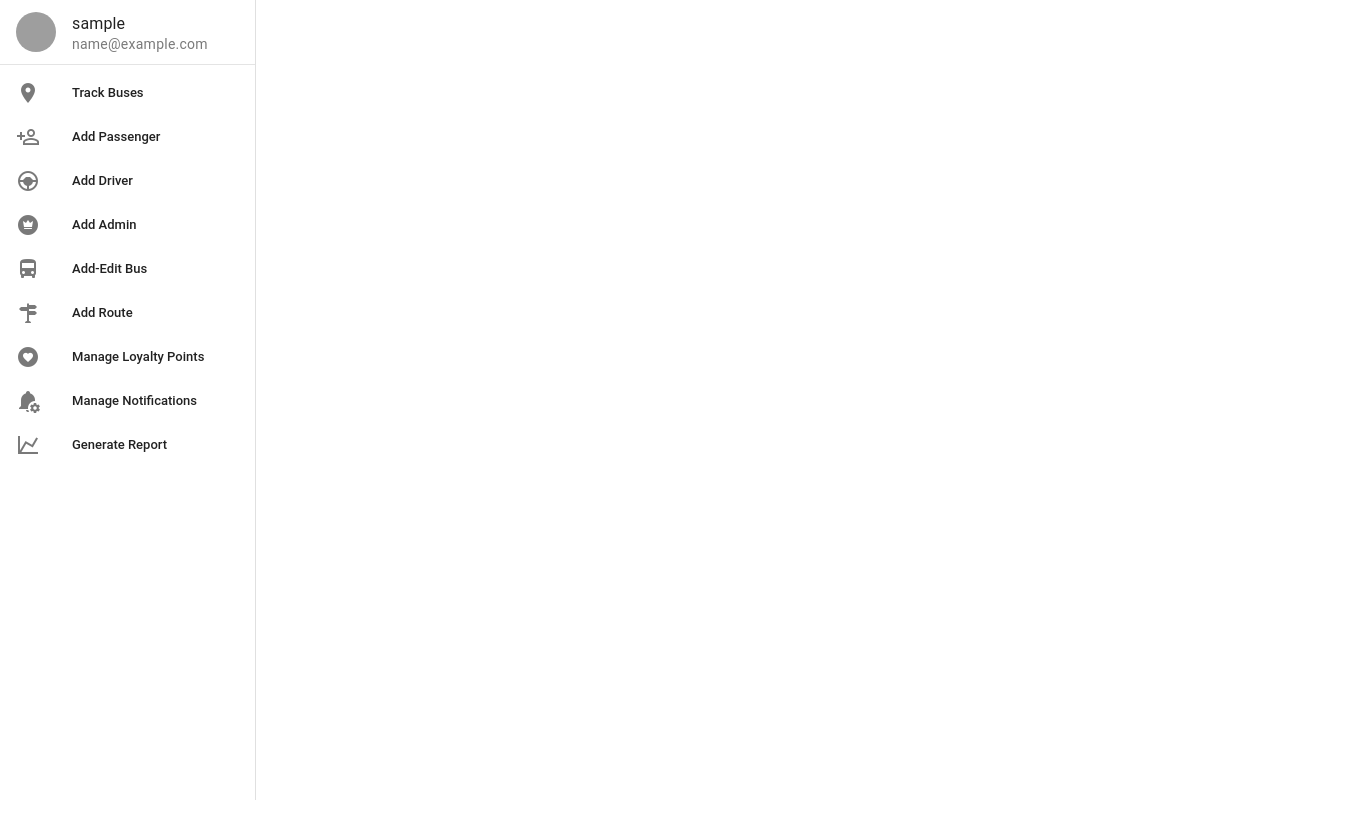
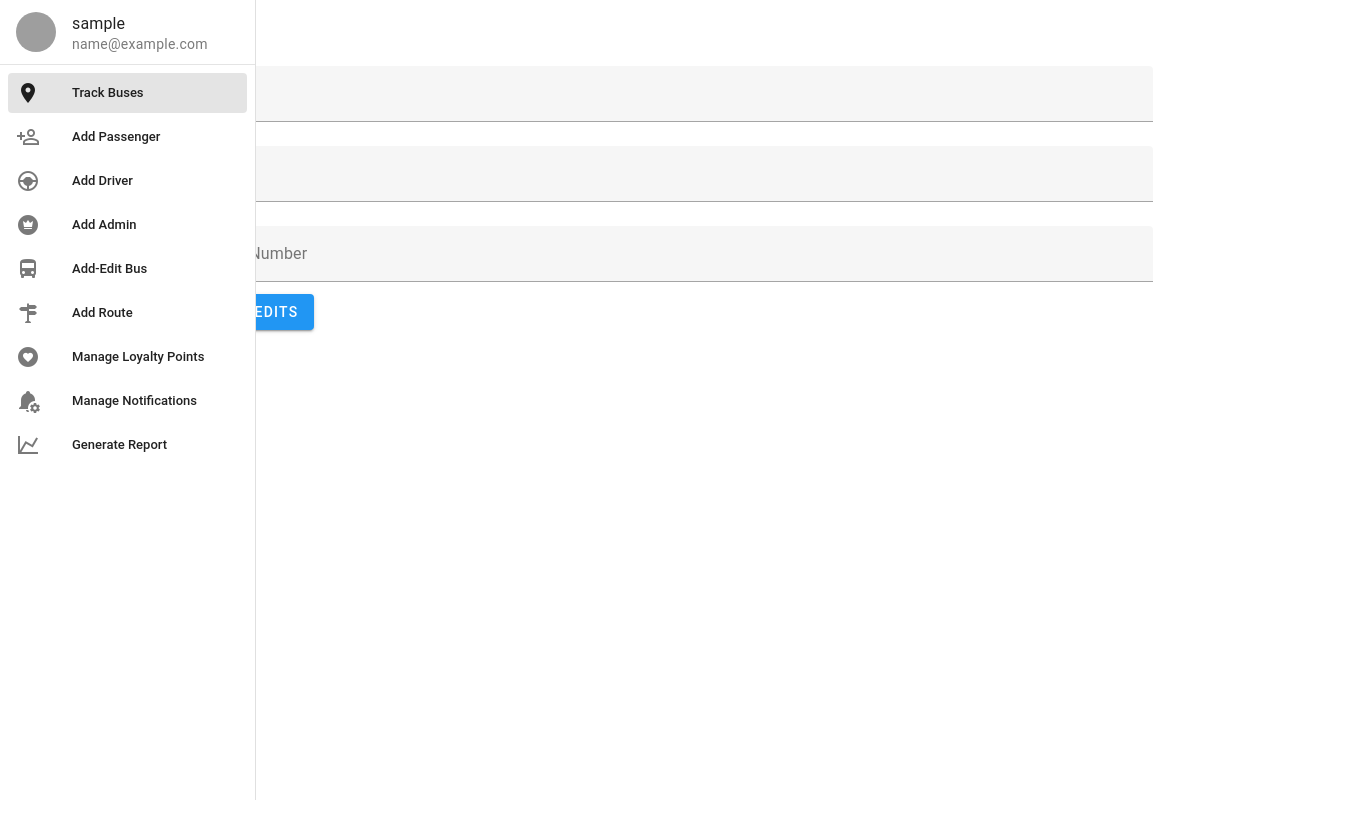
Before and after one commit to JBus-201/jbus-admin, a Vue app: page /edit-passenger/Home in a window 1280 px wide. Shown: the top 838 px of the page, 1349 px wide, since content can reach past the window. Before the commit the page ends 800 px from the top, so only its background shows below. Built offline with nearby package versions, Linux system fonts and the light colour scheme; no server answers; sample sign-in values are in the browser's storage; grey boxes are pictures that could not be loaded.

Commit message:
added routes for the edit pages, and added a table to display passengers, added alerts for invalid logins, and added views for the edit pages, and populated the edit passenger component

```diff
--- a/src/router/index.js
+++ b/src/router/index.js
@@ -7,7 +7,7 @@ const router = createRouter({
     { name: 'login', path: '/', component: () => import('../views/log-in.vue') },
     {
       name: 'Home',
-      path: '/Home',
+      path: '/home',
       component: () => import('../views/track-buses.vue'),
       beforeEnter: (to, from, next) => {
         const token = localStorage.getItem('token')
@@ -32,6 +32,19 @@ const router = createRouter({
       }
     },
     {
+      name: 'edit Passenger',
+      path: '/edit-passenger/:passengerID',
+      component: () => import('../views/edit-passenger.vue'),
+      beforeEnter: (to, from, next) => {
+        const token = localStorage.getItem('token')
+        if (!token) {
+          next('/') // redirect to login if there's no token
+        } else {
+          next() // proceed to /add-passenger
+        }
+      }
+    },
+    {
       name: 'Add Driver',
       path: '/add-driver',
       component: () => import('../views/add-driver.vue'),
@@ -45,9 +58,35 @@ const router = createRouter({
       }
     },
     {
+      name: 'edit Driver',
+      path: '/edit-driver/:driverID',
+      component: () => import('../views/edit-driver.vue'),
+      beforeEnter: (to, from, next) => {
+        const token = localStorage.getItem('token')
+        if (!token) {
+          next('/') // redirect to login if there's no token
+        } else {
+          next() // proceed to /add-passenger
+        }
+      }
+    },
+    {
       name: 'Add Admin',
       path: '/add-admin',
       component: () => import('../views/add-admin.vue'),
+      beforeEnter: (to, from, next) => {
+        const token = localStorage.getItem('token')
+        if (!token) {
+          next('/') // redirect to login if there's no token
+        } else {
+          next() // proceed to /add-passenger
+        }
+      }
+    },
+    {
+      name: 'edit Admin',
+      path: '/edit-admin/:adminID',
+      component: () => import('../views/edit-admin.vue'),
       beforeEnter: (to, from, next) => {
         const token = localStorage.getItem('token')
         if (!token) {
--- a/src/views/add-passenger.vue
+++ b/src/views/add-passenger.vue
@@ -86,6 +86,33 @@
         </v-col>
       </v-container>
     </v-form>
+    <v-container>
+      <v-table
+        fixed-header
+        hover
+        height="300px"
+        style="height: 350px; border: 1px solid rgb(217, 217, 217)"
+      >
+        <thead>
+          <tr>
+            <th class="text-left">Name</th>
+            <th class="text-left">Email</th>
+            <th class="text-left">Phone Number</th>
+            <th class="text-center">Edit This user</th>
+          </tr>
+        </thead>
+        <tbody>
+          <tr v-for="passenger in passengers" :key="passenger.id">
+            <td>{{ passenger.user.name }}</td>
+            <td>{{ passenger.user.email }}</td>
+            <td>{{ passenger.user.phoneNumber }}</td>
+            <td class="text-center">
+              <v-btn @click="editPassenger(passenger.id)" icon="mdi-pencil"></v-btn>
+            </td>
+          </tr>
+        </tbody>
+      </v-table>
+    </v-container>
   </v-app>
 </template>
 
@@ -102,8 +129,37 @@ export default {
       password: '',
       emptyAlert: false,
       wrongAlert: false,
-      successAlert: false
+      successAlert: false,
+      passengers: []
     }
+  },
+  created() {
+    axios
+      .get('http://vmi1560602.contaboserver.net/api/v1.0/Passenger/getpassengers', {
+        headers: {
+          Authorization: `Bearer ${this.$store.state.token}`
+        }
+      })
+      .then((response) => {
+        this.passengers = response.data
+      })
+      .catch((error) => {
+        console.error(error)
+      })
+  },
+  updated() {
+    axios
+      .get('http://vmi1560602.contaboserver.net/api/v1.0/Passenger/getpassengers', {
+        headers: {
+          Authorization: `Bearer ${this.$store.state.token}`
+        }
+      })
+      .then((response) => {
+        this.passengers = response.data
+      })
+      .catch((error) => {
+        console.error(error)
+      })
   },
   computed: {
     passenger() {
@@ -116,6 +172,14 @@ export default {
     }
   },
   methods: {
+    editPassenger(ID) {
+      this.$router.push({
+        name: 'edit Passenger',
+        params: {
+          passengerID: ID
+        }
+      })
+    },
     resetForm() {
       this.firstName = ''
       this.lastName = ''
@@ -169,3 +233,9 @@ export default {
   }
 }
 </script>
+
+<style scoped>
+body {
+  overflow: hidden;
+}
+</style>
--- /dev/null
+++ b/src/views/edit-passenger.vue
@@ -0,0 +1,165 @@
+<template>
+  <v-app>
+    <div v-if="successAlert" style="padding-bottom: 50px">
+      <v-alert
+        v-model="successAlert"
+        border="start"
+        variant="tonal"
+        closable
+        close-label="Close Alert"
+        color="success"
+        title="Passenger edited successfully"
+      >
+      </v-alert>
+    </div>
+    <div v-if="emptyAlert" style="padding-bottom: 50px">
+      <v-alert
+        v-model="emptyAlert"
+        border="start"
+        variant="tonal"
+        closable
+        close-label="Close Alert"
+        color="error"
+        title="Please fill all fields"
+      >
+        Some fields might be empty
+      </v-alert>
+    </div>
+    <div v-if="wrongAlert" style="padding-bottom: 50px">
+      <v-alert
+        v-model="wrongAlert"
+        border="start"
+        variant="tonal"
+        closable
+        close-label="Close Alert"
+        color="error"
+        title="Invalid data"
+      >
+        The email or phone number you are using is not valid.
+      </v-alert>
+    </div>
+    <v-form>
+      <v-container>
+        <v-row>
+          <v-col cols="10" md="10" align-self="center" offset="1">
+            <v-text-field v-model="name" label="Name" required hide-details></v-text-field>
+          </v-col>
+        </v-row>
+        <v-row>
+          <v-col cols="12" md="10" offset="1">
+            <v-text-field v-model="email" label="E-mail" hide-details required></v-text-field>
+          </v-col>
+        </v-row>
+        <v-row>
+          <v-col cols="12" md="10" offset="1">
+            <v-text-field
+              v-model="phoneNumber"
+              label="Phone Number"
+              hide-details
+              required
+            ></v-text-field>
+          </v-col>
+        </v-row>
+        <v-col offset="1">
+          <v-btn color="blue" @click="editPassenger" style="align-self: center">Save Edits </v-btn>
+        </v-col>
+      </v-container>
+    </v-form>
+  </v-app>
+</template>
+
+  <script>
+import axios from 'axios'
+export default {
+  name: 'editPassenger',
+  data() {
+    return {
+      name: '',
+      email: '',
+      phoneNumber: '',
+      emptyAlert: false,
+      wrongAlert: false,
+      successAlert: false,
+      passengerInfo: {}
+    }
+  },
+  created() {
+    //maybe change created() to mounted()
+    if (this.$route.params.passengerID) {
+      axios
+        .get(
+          'http://vmi1560602.contaboserver.net/api/v1.0/Passenger/' +
+            this.$route.params.passengerID,
+          {
+            headers: {
+              Authorization: `Bearer ${this.$store.state.token}`
+            }
+          }
+        )
+        .then((response) => {
+          this.passengerInfo = response.data
+          console.log(this.passengerInfo)
+          this.name = this.passengerInfo.user.name
+          this.email = this.passengerInfo.user.email
+          this.phoneNumber = this.passengerInfo.user.phoneNumber
+        })
+        .catch((error) => {
+          console.error(error)
+        })
+    }
+  },
+  computed: {
+    passenger() {
+      return {
+        name: this.name,
+        email: this.email,
+        phoneNumber: this.phoneNumber
+      }
+    }
+  },
+  methods: {
+    async editPassenger() {
+      if (!this.name || !this.phoneNumber || !this.email) {
+        console.error('Missing required passenger fields')
+        this.emptyAlert = true
+        this.wrongAlert = false
+        this.successAlert = false
+        return
+      } else {
+        this.emptyAlert = false
+        this.passengerInfo.user.name = this.name
+        this.passengerInfo.user.email = this.email
+        this.passengerInfo.user.phoneNumber = this.phoneNumber
+      }
+      try {
+        console.log(this.passengerInfo)
+        const response = await axios.put(
+          'http://vmi1560602.contaboserver.net/api/v1.0/Passenger/' +
+            this.$route.params.passengerID,
+          this.passengerInfo,
+          {
+            headers: {
+              Authorization: `Bearer ${this.$store.state.token}`,
+              'Content-Type': 'application/json'
+            }
+          }
+        )
+        if (response.status === 200 || response.status === 204) {
+          console.log(response.status)
+          this.successAlert = true
+          this.wrongAlert = false
+          this.emptyAlert = false
+          this.$router.push('/add-passenger')
+        }
+      } catch (error) {
+        console.error(error)
+        if (error.response && error.response.status === 400) {
+          this.wrongAlert = true
+          this.emptyAlert = false
+          this.successAlert = false
+        }
+      }
+    }
+  }
+}
+</script>
--- a/src/views/log-in.vue
+++ b/src/views/log-in.vue
@@ -1,4 +1,19 @@
 <template>
+  <v-container>
+    <div v-if="loginAlert" style="padding-bottom: 50px">
+      <v-alert
+        v-model="loginAlert"
+        border="start"
+        variant="tonal"
+        closable
+        close-label="Close Alert"
+        color="error"
+        title="Wrong Email or Password."
+      >
+        Check that you entered the correct email and password.
+      </v-alert>
+    </div>
+  </v-container>
   <v-container>
     <v-row justify="center">
       <v-col cols="12" sm="8" md="6">
@@ -28,6 +43,7 @@ import axios from 'axios'
 export default {
   data() {
     return {
+      loginAlert: false,
       form: {
         email: '',
         password: ''
@@ -42,27 +58,20 @@ export default {
           'http://109.123.253.16/api/v1.0/AdminAccount/login',
           this.form
         )
-        this.$store.commit('setToken', response.data.token) // replace response.data.token with the actual path to the token in the response
-        localStorage.setItem('token', this.$store.state.token)
-        this.$store.commit('setAdminInfo', response.data.adminDto)
-        localStorage.setItem('adminEmail', response.data.adminDto.user.email);
-        localStorage.setItem('adminName', response.data.adminDto.user.name);
-        // console.log('email', localStorage.getItem('adminEmail'));
-        // console.log('name', localStorage.getItem('adminName'));
-        // localStorage.setItem('adminInfo', this.$store.state.adminInfo)
-        // console.log('Admin Info:', localStorage.getItem('adminInfo'))
-        // Handle the response as needed
-        console.log('Login response:', response.data)
-        this.$router.push('/Home')
+        if (response.status == 200) {
+          this.loginAlert = false
+          localStorage.setItem('token', this.$store.state.token)
+          localStorage.setItem('adminEmail', response.data.adminDto.user.email)
+          localStorage.setItem('adminName', response.data.adminDto.user.name)
+          console.log('Login response:', response.data)
+          this.$router.push('/Home')
+        }
       } catch (error) {
         // Handle errors
+        this.loginAlert = true
         console.error('Error during login:', error.message)
       }
     }
   }
 }
 </script>
-
-<style scoped>
-/* Add your custom styles here */
-</style>
```
Also changed, not shown: src/views/edit-admin.vue (added), src/views/edit-driver.vue (added).
